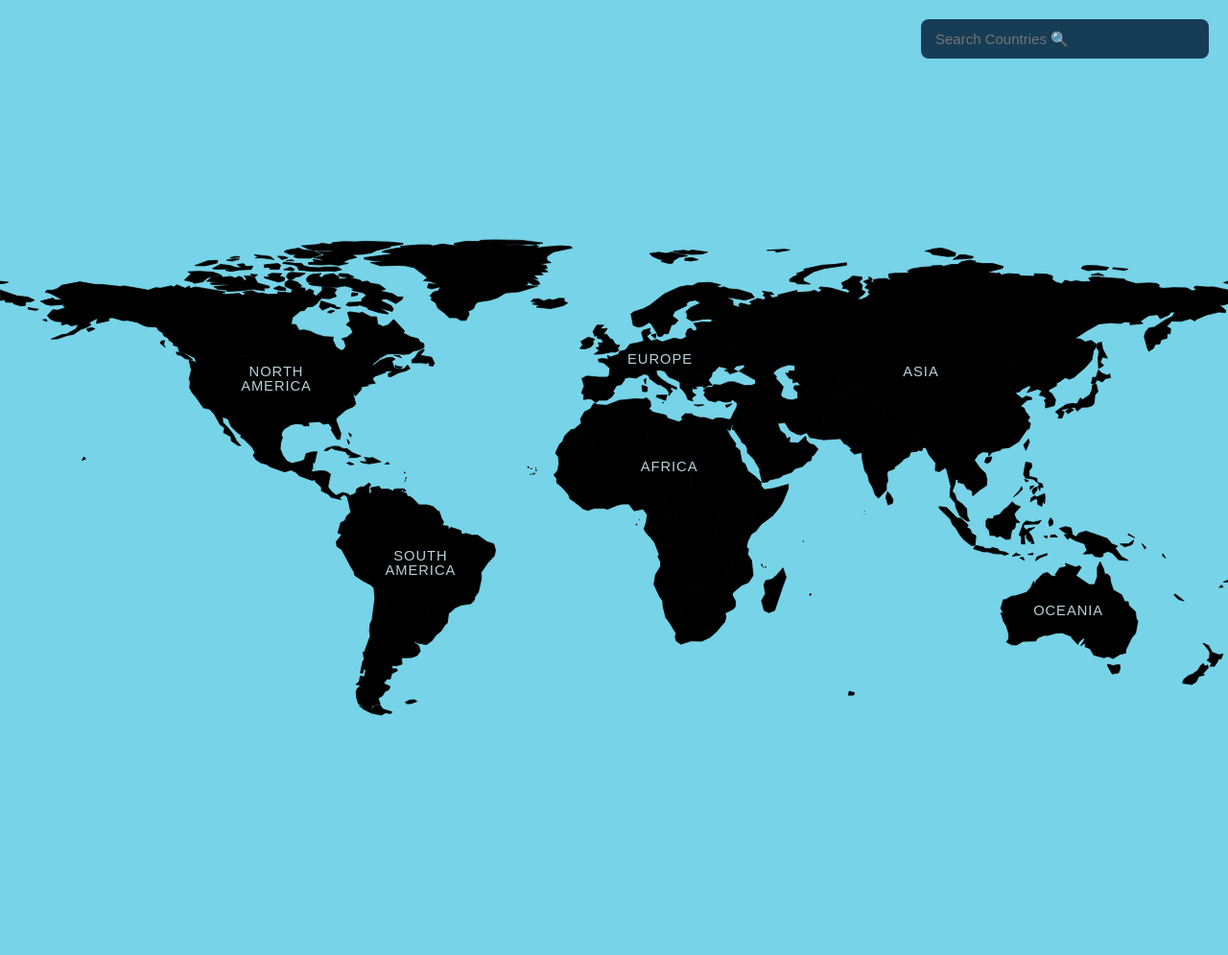
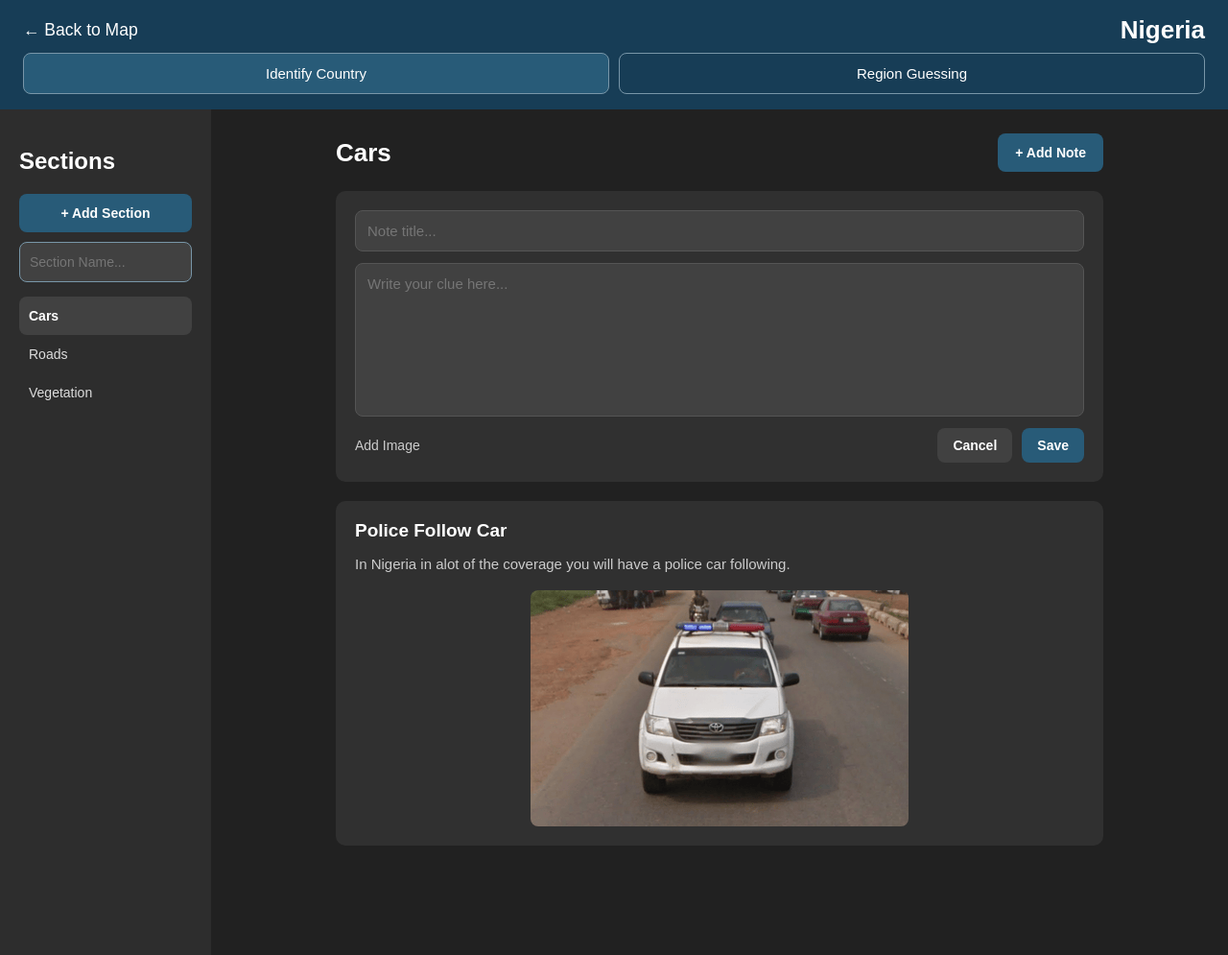
Before and after one commit to Jordan5534/GeoAtlas, a Django app: page / in a window 1280 px wide. Shown: the whole page at 96% size. Run offline with Django 5.2, Linux system fonts and the light colour scheme.

Commit message:
Design GeoAtlas study notebook interface

```diff
--- a/countries/templates/countries/index.html
+++ b/countries/templates/countries/index.html
@@ -6,6 +6,7 @@
         <title>GeoAtlas</title>
         <script type="module" src="{% static 'countries/js/map.js' %}"></script>
         <link rel="stylesheet" href="{% static 'countries/css/style.css' %}">
+        <link rel="stylesheet" href="{% static 'countries/css/study.css' %}">
         <link rel="icon" href="{% static 'countries/images/favicon.png' %}">
         <meta name="viewport" content="width=device-width, initial-scale=1.0">
     </head>
@@ -20,5 +21,6 @@
         <div id="world-map-container"></div>
         <div id="map-tooltip"></div>
         <button id="back-button" type="button">↩ Back to World</button>
+        {% include 'countries/study.html' %}
     </body>
 </html>
--- /dev/null
+++ b/countries/templates/countries/study.html
@@ -0,0 +1,54 @@
+{% load static %}
+
+<div id="study-container">
+    <header>
+        <div id="study-header-top">
+            <button type="button" id="study-back-button">← Back to Map</button>
+            <h1 id="study-country-name">Nigeria</h1>
+        </div>
+        <nav id="study-mode-nav">
+            <button type="button" id="identify-mode-button">Identify Country</button>
+            <button type="button" id="region-mode-button">Region Guessing</button>
+        </nav>
+    </header>
+
+    <main id="study-main">
+        <aside id="study-sidebar">
+            <h2>Sections</h2>
+            <button type="button" id="add-section-button">+ Add Section</button>
+            <form id="new-section-form">
+                <input type="text" id="new-section-name" placeholder="Section Name..." maxlength="60">
+            </form>
+            <div id="study-section-list">
+                <button type="button" class="study-section-button active">Cars</button>
+                <button type="button" class="study-section-button">Roads</button>
+                <button type="button" class="study-section-button">Vegetation</button>
+            </div>
+        </aside>
+        <section id="study-content">
+            <div id="study-content-header">
+                <h2 id="study-section-title">Cars</h2>
+                <button type="button" id="add-note-button">+ Add Note</button>
+            </div>
+            <form id="study-note-form">
+                <input type="text" id="new-note-title" placeholder="Note title...">
+                <textarea id="new-note-description" placeholder="Write your clue here..."></textarea>
+                <input type="file" id="new-note-image" accept="image/*">
+                <div id="study-note-actions">
+                    <label for="new-note-image" class="note-image-label">Add Image</label>
+                    <div id="study-note-buttons">
+                        <button type="button" id="cancel-note-button">Cancel</button>
+                        <button type="submit" id="save-note-button">Save</button>
+                    </div>
+                </div>
+            </form>
+            <div id="study-note-list">
+                <article class="study-note">
+                    <h3>Police Follow Car</h3>
+                    <p>In Nigeria in alot of the coverage you will have a police car following.</p>
+                    <img class="study-note-image" src="{% static 'countries/images/nigeria_follow_car_1.png' %}" alt="Police follow car in Nigeria">
+                </article>
+            </div>
+        </section>
+    </main>
+</div>
--- /dev/null
+++ b/static/countries/css/study.css
@@ -0,0 +1,296 @@
+#study-container {
+    position: fixed;
+    inset: 0;
+    z-index: 100;
+    background-color: #212121;
+    overflow-y: auto;
+    color: white;
+    font-family: Arial, sans-serif;
+}
+
+#study-container header {
+    background-color: #173D56;
+    color: white;
+    padding: 16px 24px;
+}
+
+#study-header-top {
+    display: flex;
+    align-items: center;
+    justify-content: space-between;
+}
+
+#study-mode-nav {
+    display: flex;
+    gap: 10px;
+    margin-top: 8px;
+}
+
+#identify-mode-button, #region-mode-button {
+    flex: 1;
+    background-color: transparent;
+    color: white;
+    border: 1px solid #7896A8;
+    border-radius: 8px;
+    padding: 12px 15px;
+    font-size: 15px;
+    cursor: pointer;
+}
+
+#identify-mode-button {
+    background-color: #285B78;
+}
+
+#study-back-button {
+    background: none;
+    color: white;
+    border: none;
+    padding: 0;
+    font-size: 17.5px;
+    font-weight: 400;
+    cursor: pointer;
+}
+
+#study-country-name {
+    margin: 0;
+    font-size: 26px;
+    font-family: Arial, sans-serif;
+    font-weight: 600;
+}
+
+#study-main {
+    display: flex;
+    min-height: calc(100dvh - 100px);
+}
+
+#study-sidebar {
+    width: 15%;
+    background-color: #2D2D2D;
+    box-sizing: border-box;
+    min-width: 220px;
+    max-width: 300px;
+    padding: 20px;
+}
+
+#study-content {
+    flex: 1;
+    padding: 25px;
+}
+
+#new-section-name {
+    width: 100%;
+    box-sizing: border-box;
+    background-color: #414141;
+    color: white;
+    border: 1px solid #7896A8;
+    border-radius: 8px;
+    padding: 12px 10px;
+    font-size: 14px;
+    margin-top: 10px;
+}
+
+#new-section-name:focus-visible {
+    outline: 2px solid #7896A8;
+}
+
+.study-section-button {
+    display: block;
+    width: 100%;
+    box-sizing: border-box;
+    background-color: transparent;
+    color: #DDDDDD;
+    border: none;
+    border-radius: 8px;
+    padding: 12px 10px;
+    text-align: left;
+    font-size: 14px;
+    cursor: pointer;
+}
+
+.study-section-button:hover {
+    background-color: #414141;
+}
+
+.study-section-button.active {
+    background-color: #414141;
+    color: white;
+    font-weight: 600;
+}
+
+#study-section-list {
+    margin-top: 15px;
+}
+
+#study-content-header {
+    display: flex;
+    align-items: center;
+    justify-content: space-between;
+    margin-bottom: 20px;
+    max-width: 800px;
+    width: 100%;
+    margin-inline: auto;
+}
+
+#study-section-title {
+    margin: 0;
+    font-family: Arial, sans-serif;
+    font-size: 26px;
+    font-weight: 600;
+}
+
+#add-section-button {
+    width: 100%;
+    padding: 12px 10px;
+}
+
+#add-note-button {
+    padding: 12px 18px;
+}
+
+#add-section-button, #add-note-button {
+    background-color: #285B78;
+    color: white;
+    border: none;
+    border-radius: 8px;
+    font-size: 14px;
+    font-weight: 600;
+    cursor: pointer;
+    transition: background-color 200ms ease;
+}
+
+#add-section-button:hover, #add-note-button:hover {
+    background-color: #367394;
+}
+
+#study-note-form {
+    background-color: #303030;
+    border-radius: 10px;
+    padding: 20px;
+    display: flex;
+    flex-direction: column;
+    gap: 12px;
+    max-width: 800px;
+    width: 100%;
+    margin-inline: auto;
+    box-sizing: border-box;
+}
+
+#new-note-title, #new-note-description {
+    background-color: #414141;
+    color: white;
+    border: 1px solid #555555;
+    border-radius: 8px;
+    padding: 12px;
+    font-size: 15px;
+    font-family: Arial, sans-serif;
+    box-sizing: border-box;
+    width: 100%;
+}
+
+#new-note-description {
+    min-height: 160px;
+    resize: none;
+}
+
+#new-note-image {
+    position: absolute;
+    width: 1px;
+    height: 1px;
+    opacity: 0;
+}
+
+.note-image-label {
+    display: inline-flex;
+    align-items: center;
+    color: #CCCCCC;
+    font-size: 14px;
+    font-weight: 500;
+    cursor: pointer;
+    width: fit-content;
+    transition: color 200ms ease;
+}
+
+.note-image-label:hover {
+    color: white;
+}
+
+#study-note-actions {
+    display: flex;
+    align-items: center;
+    justify-content: space-between;
+    gap: 12px;
+}
+
+#study-note-buttons {
+    display: flex;
+    gap: 10px;
+}
+
+#cancel-note-button, #save-note-button {
+    color: white;
+    border: none;
+    border-radius: 8px;
+    padding: 10px 16px;
+    font-size: 14px;
+    font-weight: 600;
+    cursor: pointer;
+    transition: background-color 200ms ease;
+}
+
+#cancel-note-button {
+    background-color: #414141;
+}
+
+#cancel-note-button:hover {
+    background-color: #555555;
+}
+
+#save-note-button {
+    background-color: #285B78;
+}
+
+#save-note-button:hover {
+    background-color: #367394;
+}
+
+#study-note-list {
+    max-width: 800px;
+    width: 100%;
+    margin-inline: auto;
+    box-sizing: border-box;
+    margin-top: 20px;
+}
+
+.study-note {
+    background-color: #303030;
+    border-radius: 10px;
+    padding: 20px;
+    margin-bottom: 15px;
+}
+
+.study-note h3 {
+    margin: 0 0 12px 0;
+    font-size: 19px;
+    font-weight: 600;
+    color: white;
+}
+
+.study-note p {
+    margin: 0;
+    font-size: 15px;
+    line-height: 1.6;
+    color: #CCCCCC;
+    white-space: pre-wrap;
+}
+
+.study-note-image {
+    display: block;
+    max-width: 100%;
+    max-height: 300px;
+    width: auto;
+    height: auto;
+    object-fit: contain;
+    border-radius: 8px;
+    margin-top: 15px;
+    margin-inline: auto;
+}
```
Also changed, not shown: static/countries/images/nigeria_follow_car_1.png (added).
